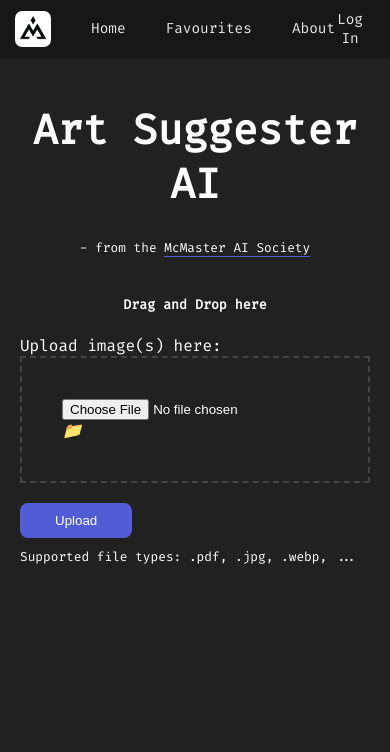
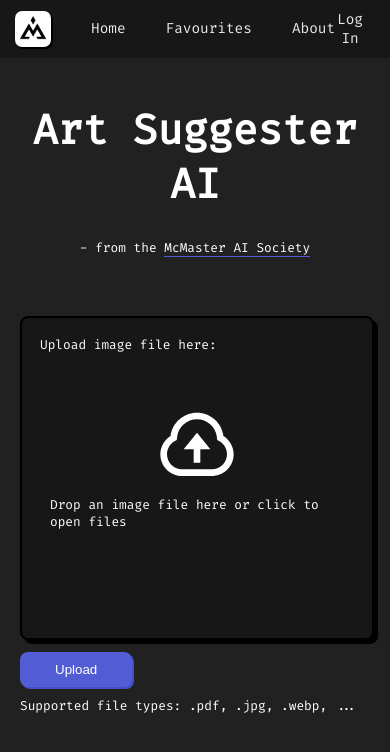
Before and after one commit to IainMac32/ArtSuggesterAI, a React (Create React App) app in the folder frontend/art-suggester-website/: page / in a window 390 px wide. Shown: the top 752 px of the page. Built offline with nearby package versions, Linux system fonts and the light colour scheme.

Commit message:
DragNDrop files, home page visuals, responsive home page

```diff
--- a/frontend/art-suggester-website/package.json
+++ b/frontend/art-suggester-website/package.json
@@ -9,6 +9,7 @@
     "@testing-library/user-event": "^13.5.0",
     "react": "^18.3.1",
     "react-dom": "^18.3.1",
+    "react-dropzone": "^14.2.10",
     "react-router-dom": "^6.27.0",
     "react-scripts": "^5.0.1",
     "web-vitals": "^2.1.4"
--- a/frontend/art-suggester-website/src/App.css
+++ b/frontend/art-suggester-website/src/App.css
@@ -9,6 +9,7 @@
   --content: #FFFFFF;
   --content-hover: #dfdfdf;
   --accent: #525DD5;
+  --accent-hover: #434ec8;
 }
 
 body {
@@ -20,4 +21,5 @@ body {
   background-color: var(--background);
   color: var(--content);
   min-height: 100vh;
+  max-width: 100vw;
 }
--- a/frontend/art-suggester-website/src/components/DragNDrop.css
+++ b/frontend/art-suggester-website/src/components/DragNDrop.css
@@ -1,128 +1,54 @@
 /*
  * Harrison Johns
- *  Contact before making changes
  */
 
-.drag-drop {
-    background: #fff;
-    border: 1px solid var(--border-color);
+  .drop-container {
+    border: 2px solid #000;
     border-radius: 8px;
+    box-shadow: 4px 4px black;
+    height: 320px;
+    width: 100%;
+    margin: 0 auto;
+    background-color: var(--alt-background);
   }
-  .document-uploader {
-    border: 2px dashed #4282fe;
-    background-color: #f4fbff;
-    padding: 10px;
+
+  .another-drop-container {
+    border-radius: 5px;
+    width: 100%;
+    height: 100%;
+    display: flex;
+    justify-content: center;
+    align-items: center;
+    overflow: hidden;
+  }
+
+  .drop-zone {
+    width: 100%;
+    height: 100%;
+    cursor: pointer;
+  }
+
+  .drop-default-div, .active-drop-div {
+    padding: 18px;
+    text-align: left;
+    height: 100%;
+  }
+
+  .active-drop-div {
+    transition: background-color 300ms;
+    background-color: #0f0f0f;
+  }
+
+  .upload-icon {
+    width: 100%;
     display: flex;
     flex-direction: column;
+    justify-content: center;
     align-items: center;
-    justify-content: center;
-    position: relative;
-    border-radius: 8px;
-    cursor: pointer;
+    height: 240px;
+  }
 
-    &.active {
-      border-color: #6dc24b;
-    }
-
-    .upload-info {
-      display: flex;
-      align-items: center;
-      margin-bottom: 1rem;
-
-      svg {
-        font-size: 36px;
-        margin-right: 1rem;
-      }
-
-      div {
-        p {
-          margin: 0;
-          font-size: 16px;
-        }
-
-        p:first-child {
-          font-weight: bold;
-        }
-      }
-    }
-
-    .file-list {
-      display: flex;
-      flex-direction: column;
-      gap: 0.5rem;
-      width: 100%;
-      height: 30vh;
-      &__container {
-        width: 100%;
-        height: 100%;
-        overflow: auto;
-      }
-    }
-
-    .file-item {
-      display: flex;
-      justify-content: space-between;
-      align-items: center;
-      padding: 0.5rem;
-      border: 1px solid var(--border-color);
-      border-radius: 8px;
-
-      .file-info {
-        display: flex;
-        flex-direction: column;
-        gap: 0.25rem;
-        flex: 1;
-
-        p {
-          margin: 0;
-          font-size: 14px;
-          color: #333;
-        }
-      }
-
-      .file-actions {
-        cursor: pointer;
-
-        svg {
-          font-size: 18px;
-          color: #888;
-        }
-
-        &:hover {
-          svg {
-            color: #d44;
-          }
-        }
-      }
-    }
-
-    .browse-btn {
-      display: flex;
-      align-items: center;
-      justify-content: center;
-      padding: 0.5rem 1rem;
-      border: 1px solid var(--border-color);
-      border-radius: 8px;
-      cursor: pointer;
-      background-color: var(--primary-color);
-      &:hover {
-        background-color: transparent;
-      }
-    }
-
-    .success-file {
-      display: flex;
-      align-items: center;
-      color: #6dc24b;
-
-      p {
-        margin: 0;
-        font-size: 14px;
-        font-weight: bold;
-      }
-    }
-
-    input[type="file"] {
-      display: none;
-    }
+  .upload-icon p {
+    margin: 10px;
+    font-size: .8rem;
   }
--- a/frontend/art-suggester-website/src/components/DragNDrop.js
+++ b/frontend/art-suggester-website/src/components/DragNDrop.js
@@ -3,12 +3,117 @@
  *  Contact before making changes
  */
 
+import { useCallback, useState } from "react"
+import { useDropzone } from "react-dropzone"
 import './DragNDrop.css';
 
 const DragNdrop = ({}) => {
+  const [dataURL, setDataURL] = useState(null)
+  const [uploadedURL, setUploadedURL] = useState(null)
+  const [files, setFiles] = useState([]);
+
+  const onDrop = useCallback(acceptedFiles => {
+    // check if any of uploaded files match acceptable file types
+    // if multiple files uploaded, chosen file will be the first acceptable file
+
+    setFiles(acceptedFiles);
+
+    acceptedFiles.forEach(file => {
+      const reader = new FileReader()
+      reader.onabort = () => console.log("file reading was aborted")
+      reader.onerror = () => console.log("file reading has failed")
+      reader.onload = () => {
+        const binaryStr = reader.result
+        setDataURL(binaryStr)
+      }
+      reader.readAsDataURL(file)
+    })
+  }, [])
+
+  const {
+    getRootProps,
+    acceptedFiles,
+    getInputProps,
+    isDragActive,
+  } = useDropzone({ onDrop })
+
+  const selectedFile = acceptedFiles[0]
+
+  const uploadImage = async () => {
+
+    { /*
+      this code is from an example that is uploading the provided file to a database
+    let formData = new FormData()
+
+    formData.append("file", selectedFile)
+    formData.append("upload_preset", import.meta.env.VITE_CLOUDINARY_UPLOAD_PRESET)
+    formData.append("api_key", import.meta.env.VITE_CLOUDINARY_API_KEY)
+
+
+      await fetch(`https://api.cloudinary.com/v1_1/${import.meta.env.VITE_CLOUDINARY_CLOUD_NAME}/image/upload`, {
+      method: "POST",
+      body: formData,
+    })
+      .then(r => {
+        return r.json()
+      })
+      .then(data => {
+        setUploadedURL(data.url)
+      })
+    */}
+  }
+
   return (
-    <h5>Drag and Drop here</h5>
-  );
+    <div className="drop-container">
+      <div className="another-drop-container">
+        <div className="drop-zone" {...getRootProps()}>
+          <input {...getInputProps()} />
+          {isDragActive ? (
+            <div className="active-drop-div">
+              <p>Upload image file here:</p>
+              <div className="upload-icon">
+                <svg
+                  xmlns="http://www.w3.org/2000/svg"
+                  viewBox="0 0 24 24"
+                  height="80"
+                  width="80"
+                  fill="currentColor"
+                >
+                  <path d="M1 14.5C1 12.1716 2.22429 10.1291 4.06426 8.9812C4.56469 5.044 7.92686 2 12 2C16.0731 2 19.4353 5.044 19.9357 8.9812C21.7757 10.1291 23 12.1716 23 14.5C23 17.9216 20.3562 20.7257 17 20.9811L7 21C3.64378 20.7257 1 17.9216 1 14.5ZM16.8483 18.9868C19.1817 18.8093 21 16.8561 21 14.5C21 12.927 20.1884 11.4962 18.8771 10.6781L18.0714 10.1754L17.9517 9.23338C17.5735 6.25803 15.0288 4 12 4C8.97116 4 6.42647 6.25803 6.0483 9.23338L5.92856 10.1754L5.12288 10.6781C3.81156 11.4962 3 12.927 3 14.5C3 16.8561 4.81833 18.8093 7.1517 18.9868L7.325 19H16.675L16.8483 18.9868ZM13 13V17H11V13H8L12 8L16 13H13Z"></path>
+                </svg>
+                <p>Drop image file here</p>
+              </div>
+            </div>
+          ) : (
+            <div className="drop-default-div">
+              <p>Upload image file here:</p>
+              <div className="upload-icon">
+                <svg
+                  xmlns="http://www.w3.org/2000/svg"
+                  viewBox="0 0 24 24"
+                  height="80"
+                  width="80"
+                  fill="currentColor"
+                >
+                  <path d="M1 14.5C1 12.1716 2.22429 10.1291 4.06426 8.9812C4.56469 5.044 7.92686 2 12 2C16.0731 2 19.4353 5.044 19.9357 8.9812C21.7757 10.1291 23 12.1716 23 14.5C23 17.9216 20.3562 20.7257 17 20.9811L7 21C3.64378 20.7257 1 17.9216 1 14.5ZM16.8483 18.9868C19.1817 18.8093 21 16.8561 21 14.5C21 12.927 20.1884 11.4962 18.8771 10.6781L18.0714 10.1754L17.9517 9.23338C17.5735 6.25803 15.0288 4 12 4C8.97116 4 6.42647 6.25803 6.0483 9.23338L5.92856 10.1754L5.12288 10.6781C3.81156 11.4962 3 12.927 3 14.5C3 16.8561 4.81833 18.8093 7.1517 18.9868L7.325 19H16.675L16.8483 18.9868ZM13 13V17H11V13H8L12 8L16 13H13Z"></path>
+                </svg>
+                { files.length > 0 ? (
+                  <p>Received file: {files[0].path}</p>
+                ) : (
+                  <p>Drop an image file here or click to open files</p>
+                )}
+              </div>
+            </div>
+          )}
+        </div>
+      </div>
+      {/*uploadedURL && (
+        <a target="_blank" href={uploadedURL}>
+          <span className="uploaded-url">{uploadedURL}</span>
+        </a>
+      )*/}
+    </div>
+  )
 };
 
 export default DragNdrop;
--- a/frontend/art-suggester-website/src/components/NavBar.css
+++ b/frontend/art-suggester-website/src/components/NavBar.css
@@ -47,6 +47,7 @@
   width: 36px;
   height: 36px;
   border-radius: 20%;
+  box-shadow: 2px 2px black;
 }
 
 .user-section {
--- a/frontend/art-suggester-website/src/components/UploadSection.css
+++ b/frontend/art-suggester-website/src/components/UploadSection.css
@@ -6,28 +6,8 @@
 .upload-section {
   max-width: 600px;
   margin: 0 auto;
+  margin-top: 60px;
   text-align: left;
-}
-
-.upload-label {
-  font-size: 1rem;
-}
-
-.upload-box {
-  border:  2px dashed #444;
-  padding: 40px;
-  margin-bottom: 20px;
-  position: relative;
-}
-
-.fiie-input {
-  opacity: 0;
-  position: absolute;
-  top: 0;
-  left: 0;
-  width: 100%;
-  height: 100%;
-  cursor: pointer;
 }
 
 .upload-btn {
@@ -36,12 +16,16 @@
   border: none;
   padding: 10px 35px;
   border-radius: 8px;
+  margin-top: 12px;
   margin-bottom: 10px;
   cursor: pointer;
+  transition: all .5s ease;
+  box-shadow: 2px 2px var(--accent-hover);
 }
 
 .upload-btn:hover {
-  background-color: var(--alt-background);
+  background-color: var(--accent-hover);
+  box-shadow: 4px 4px var(--accent);
 }
 
 .upload-section p {
--- a/frontend/art-suggester-website/src/components/UploadSection.js
+++ b/frontend/art-suggester-website/src/components/UploadSection.js
@@ -14,15 +14,8 @@ export default function UploadSection() {
 
     return (
         <>
-            <DragNdrop onFilesSelected={setFiles} width="300px" height='400px'/>
             <div className="upload-section">
-                <label htmlFor="file-upload" className="upload-label">
-                    Upload image(s) here:
-                </label>
-                <div className="upload-box">
-                    <input type="file" id="file-upload" className="file-input" />
-                    <i className="upload-icon">📁</i>
-                </div>
+                <DragNdrop onFilesSelected={setFiles}/>
                 <button className="upload-btn">Upload</button>
                 <p>Supported file types: .pdf, .jpg, .webp, ...</p>
             </div>
```
Also changed, not shown: 1 other file (tests, documents, lock files or other folders).
